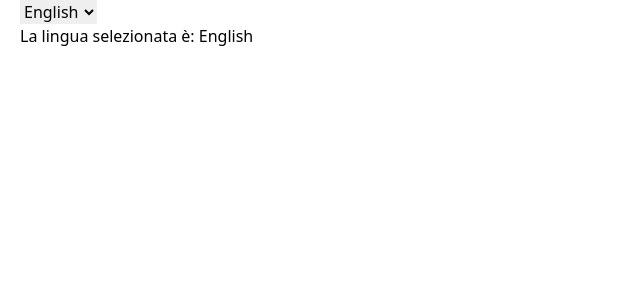
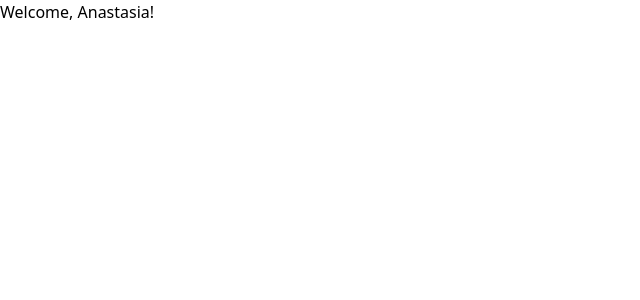
Before and after one commit to AnastasiaGandolfi/Esercizi_React, a React (Create React App) app in the folder my-app/: page / in a window 1280 px wide. Shown: the top 300 px of the page, without its empty margins (0-640 px from the left). Built offline with nearby package versions, Linux system fonts and the light colour scheme.

Commit message:
exercise done

```diff
--- a/my-app/src/App.js
+++ b/my-app/src/App.js
@@ -1,29 +1,13 @@
 import React from "react";
-import {DisplayLanguage} from "./DisplayLanguage";
-import { LanguageContext } from "./LanguageContext";
+import Welcome from "./Welcome";
 
 
 export class App extends React.Component {
-    state = {
-        language: "English"
-    }
-    handleLanguageChange = (event) => {
-        this.setState({
-            language: event.target.value,
-        });
-    }
     render() {
         return (
-            <div className="ml-5">
-                <select onChange={this.handleLanguageChange}>
-                    <option value="English">English</option>
-                    <option value="Italian">Italiano</option>
-                    <option value="French">French</option>
-                </select>
-                <LanguageContext.Provider value={this.state.language}>
-                   <DisplayLanguage />
-                </LanguageContext.Provider>
-            </div>
+            <div>
+                <Welcome name='Anastasia' />
+            </div >
         )
     }
 }
--- a/my-app/src/Welcome.js
+++ b/my-app/src/Welcome.js
@@ -1,17 +1,11 @@
-import React from "react";
-import './index.css'
+/* Rewrite the Welcome component to be a function component. */
 
-/* Create an index.css file and import it within the index.js file.
-Add a .welcome class to the Welcome component that changes its background color and adds a border. */
+import React from 'react'
 
-class Welcome extends React.Component {
-    render() {
-        return (
-            <div className="welcome">
-                <h1>Welcome, {this.props.name}!</h1>
-            </div>
-        )
-    }
+export default function Welcome({name= 'World'}) {
+  return (
+    <div>
+        <h1>Welcome, {name}!</h1>
+    </div>
+  )
 }
-
-export default Welcome
```
